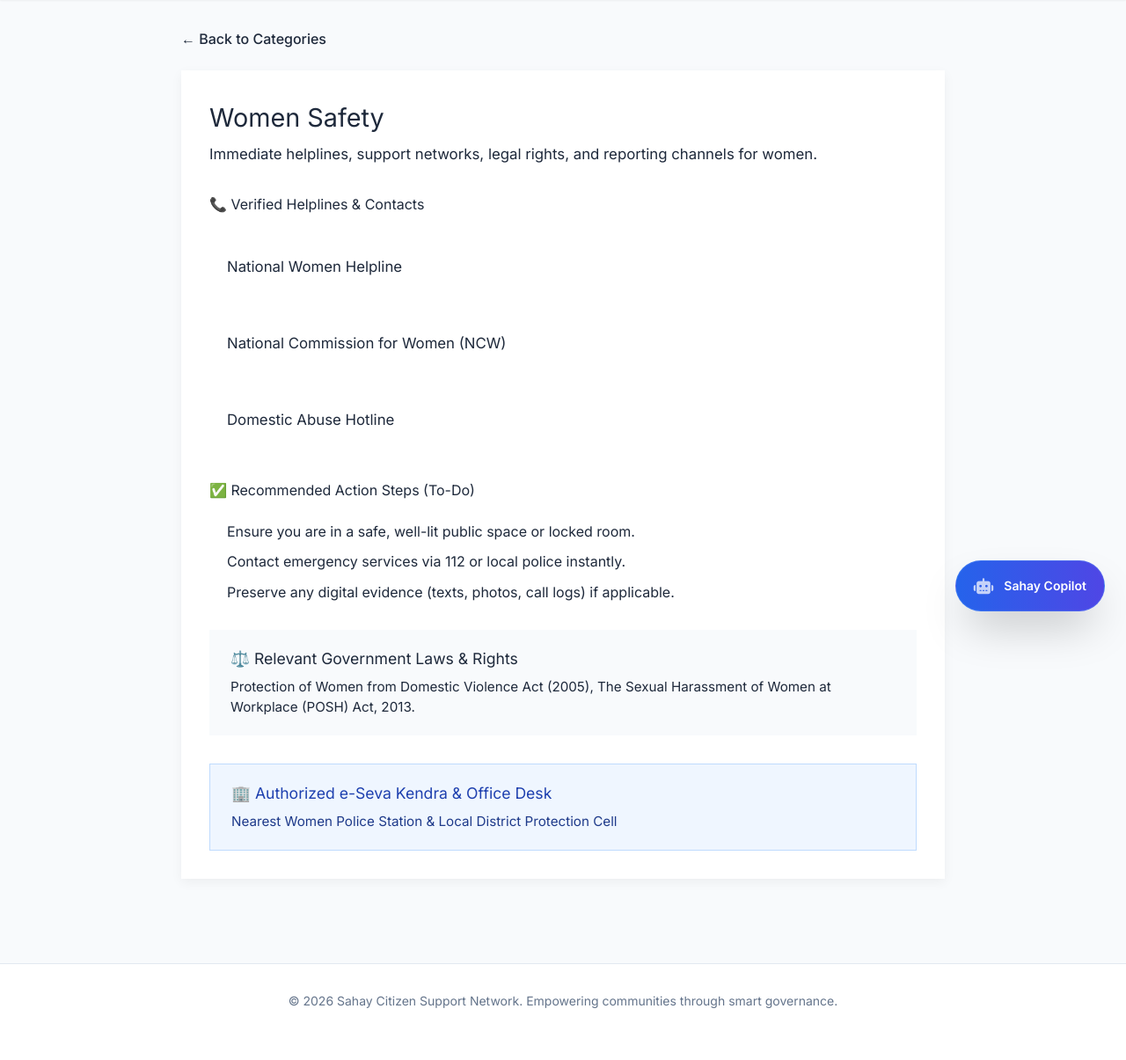
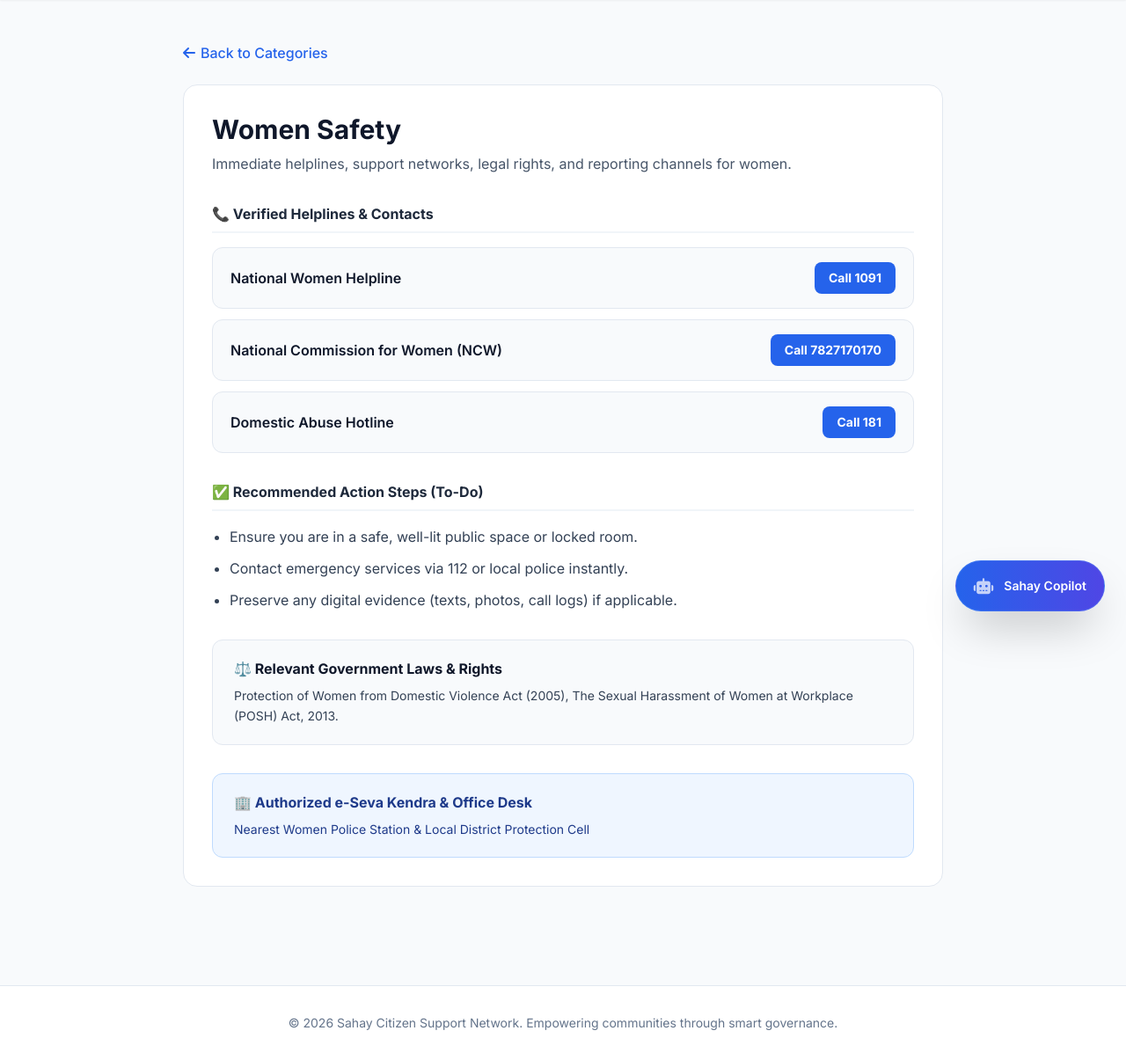
Before and after one commit to vallabhgundap61-beep/sahay-portal, a Flask app: page /category/women-safety in a window 1280 px wide. Shown: the part 81-1286 px from the top of the page at 88% size. Before the commit the page ends 1227 px from the top, so only its background shows below. Run offline with Flask 3, Linux system fonts and the light colour scheme; some libraries are stand-ins or nearby versions.

Commit message:
Update category_detail.html

```diff
--- a/templates/category_detail.html
+++ b/templates/category_detail.html
@@ -2,27 +2,27 @@
 {% block title %}{{ category.title }} — Sahay{% endblock %}
 
 {% block content %}
-<div style="max-width: 900px; margin: 2rem auto; padding: 0 1rem;">
-    <a href="{{ url_for('index') }}" style="color: var(--primary); text-decoration: none; font-weight: 500; display: inline-block; margin-bottom: 1.5rem;">&larr; Back to Categories</a>
+<div class="max-w-4xl mx-auto px-4 py-12">
+    <a href="{{ url_for('index') }}" class="text-blue-600 font-medium inline-flex items-center gap-1.5 mb-6 hover:underline">
+        <i class="fa-solid fa-arrow-left"></i> Back to Categories
+    </a>
 
-    <div style="background: white; border: 1px solid var(--slate-200); border-radius: var(--radius-lg); padding: 2rem; box-shadow: 0 4px 12px rgba(0,0,0,0.05); display: flex; flex-direction: column; gap: 2rem;">
+    <div class="bg-white border border-slate-200 rounded-2xl shadow-xs p-8 flex flex-col gap-8">
 
         <!-- HEADER INFO -->
         <div>
-            <h1 style="color: var(--slate-900); margin-top: 0; font-size: 1.8rem; margin-bottom: 0.5rem;">{{ category.title }}</h1>
-            <p style="color: var(--slate-600); font-size: 1.05rem; line-height: 1.5; margin: 0;">{{ category.description }}</p>
+            <h1 class="text-3xl font-extrabold text-slate-900 mb-2">{{ category.title }}</h1>
+            <p class="text-slate-600 text-base leading-relaxed">{{ category.description }}</p>
         </div>
 
         <!-- VERIFIED HELPLINES -->
         <div>
-            <h3 style="color: var(--slate-800); border-bottom: 2px solid var(--slate-100); padding-bottom: 0.5rem; margin-bottom: 1rem;">📞 Verified Helplines & Contacts</h3>
-            <div style="display: flex; flex-direction: column; gap: 1rem;">
+            <h3 class="text-slate-800 font-bold border-b-2 border-slate-100 pb-2 mb-4">📞 Verified Helplines & Contacts</h3>
+            <div class="flex flex-col gap-3">
                 {% for helpline in category.helplines %}
-                <div style="background: var(--slate-50); border: 1px solid var(--slate-200); border-radius: var(--radius-md); padding: 1rem 1.25rem; display: flex; justify-content: space-between; align-items: center; flex-wrap: wrap; gap: 1rem;">
-                    <div>
-                        <h4 style="margin: 0; color: var(--slate-900); font-size: 1.05rem;">{{ helpline.name }}</h4>
-                    </div>
-                    <a href="tel:{{ helpline.number }}" style="background: var(--primary); color: white; padding: 0.5rem 1rem; border-radius: var(--radius-sm); text-decoration: none; font-weight: bold; font-size: 0.95rem;">
+                <div class="bg-slate-50 border border-slate-200 rounded-xl px-5 py-4 flex justify-between items-center flex-wrap gap-3">
+                    <h4 class="text-slate-900 font-semibold text-base m-0">{{ helpline.name }}</h4>
+                    <a href="tel:{{ helpline.number }}" class="bg-blue-600 hover:bg-blue-500 text-white px-4 py-2 rounded-lg font-bold text-sm transition">
                         Call {{ helpline.number }}
                     </a>
                 </div>
@@ -33,10 +33,10 @@
         <!-- ACTION STEPS / TO-DO -->
         {% if category.todos %}
         <div>
-            <h3 style="color: var(--slate-800); border-bottom: 2px solid var(--slate-100); padding-bottom: 0.5rem; margin-bottom: 1rem;">✅ Recommended Action Steps (To-Do)</h3>
-            <ul style="margin: 0; padding-left: 1.25rem; display: flex; flex-direction: column; gap: 0.75rem;">
+            <h3 class="text-slate-800 font-bold border-b-2 border-slate-100 pb-2 mb-4">✅ Recommended Action Steps (To-Do)</h3>
+            <ul class="list-disc pl-5 flex flex-col gap-2.5">
                 {% for todo in category.todos %}
-                <li style="color: var(--slate-700); font-size: 1rem; line-height: 1.4;">{{ todo }}</li>
+                <li class="text-slate-700 leading-relaxed">{{ todo }}</li>
                 {% endfor %}
             </ul>
         </div>
@@ -44,17 +44,17 @@
 
         <!-- GOVERNMENT LAWS & PROVISIONS -->
         {% if category.laws %}
-        <div style="background: #f8fafc; border: 1px solid var(--slate-200); border-radius: var(--radius-md); padding: 1.25rem 1.5rem;">
-            <h3 style="color: var(--slate-900); margin-top: 0; margin-bottom: 0.5rem; font-size: 1.1rem;">⚖️ Relevant Government Laws & Rights</h3>
-            <p style="color: var(--slate-700); margin: 0; font-size: 0.95rem; line-height: 1.5;">{{ category.laws }}</p>
+        <div class="bg-slate-50 border border-slate-200 rounded-xl px-6 py-5">
+            <h3 class="text-slate-900 font-bold mb-2">⚖️ Relevant Government Laws & Rights</h3>
+            <p class="text-slate-700 text-sm leading-relaxed m-0">{{ category.laws }}</p>
         </div>
         {% endif %}
 
         <!-- E-SEVA KENDRA / LOCAL DESK LOCATOR -->
         {% if category.eseva %}
-        <div style="background: #eff6ff; border: 1px solid #bfdbfe; border-radius: var(--radius-md); padding: 1.25rem 1.5rem;">
-            <h3 style="color: #1e40af; margin-top: 0; margin-bottom: 0.5rem; font-size: 1.1rem;">🏢 Authorized e-Seva Kendra & Office Desk</h3>
-            <p style="color: #1e3a8a; margin: 0; font-size: 0.95rem; line-height: 1.5;">{{ category.eseva }}</p>
+        <div class="bg-blue-50 border border-blue-200 rounded-xl px-6 py-5">
+            <h3 class="text-blue-900 font-bold mb-2">🏢 Authorized e-Seva Kendra & Office Desk</h3>
+            <p class="text-blue-900 text-sm leading-relaxed m-0">{{ category.eseva }}</p>
         </div>
         {% endif %}
 
```
